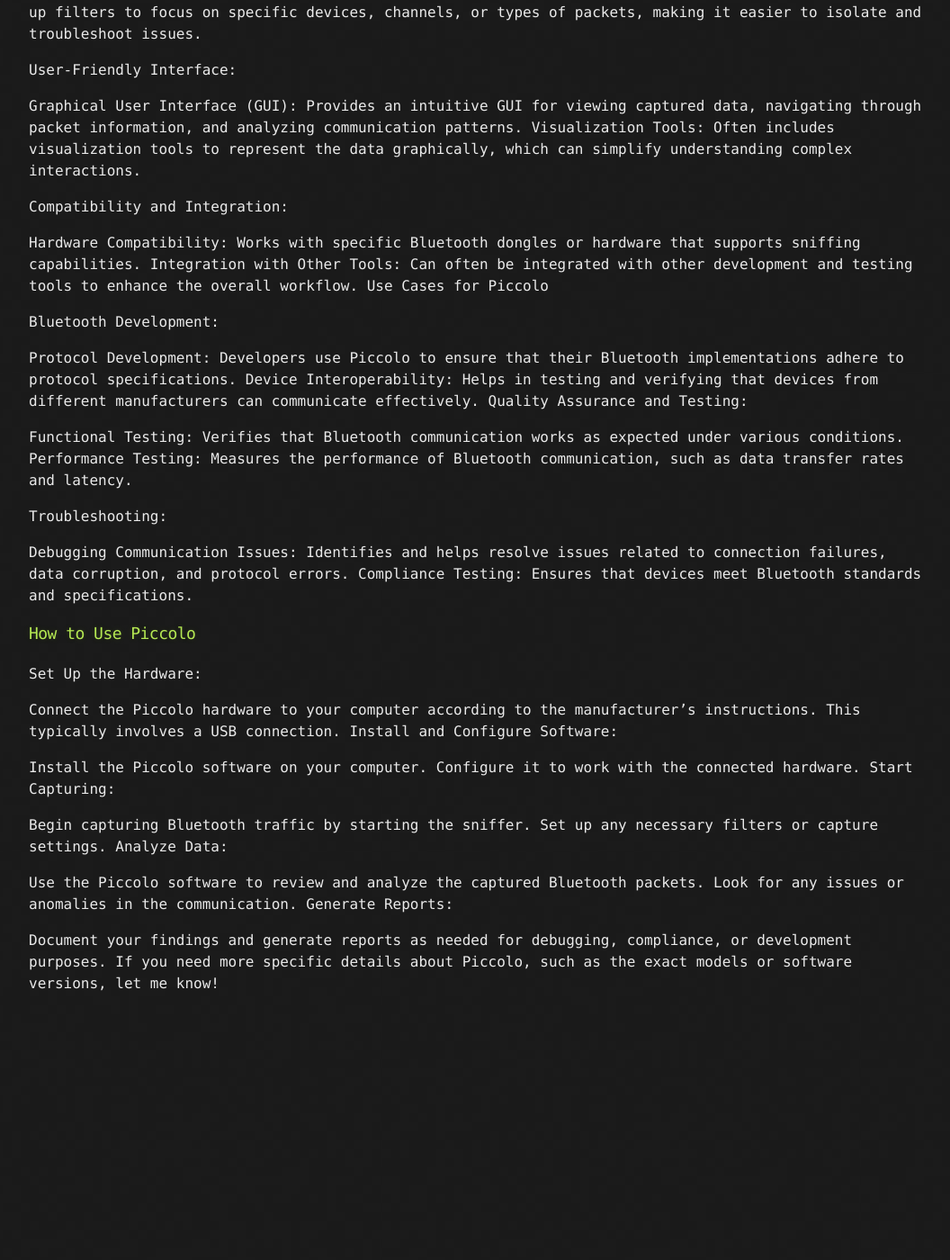
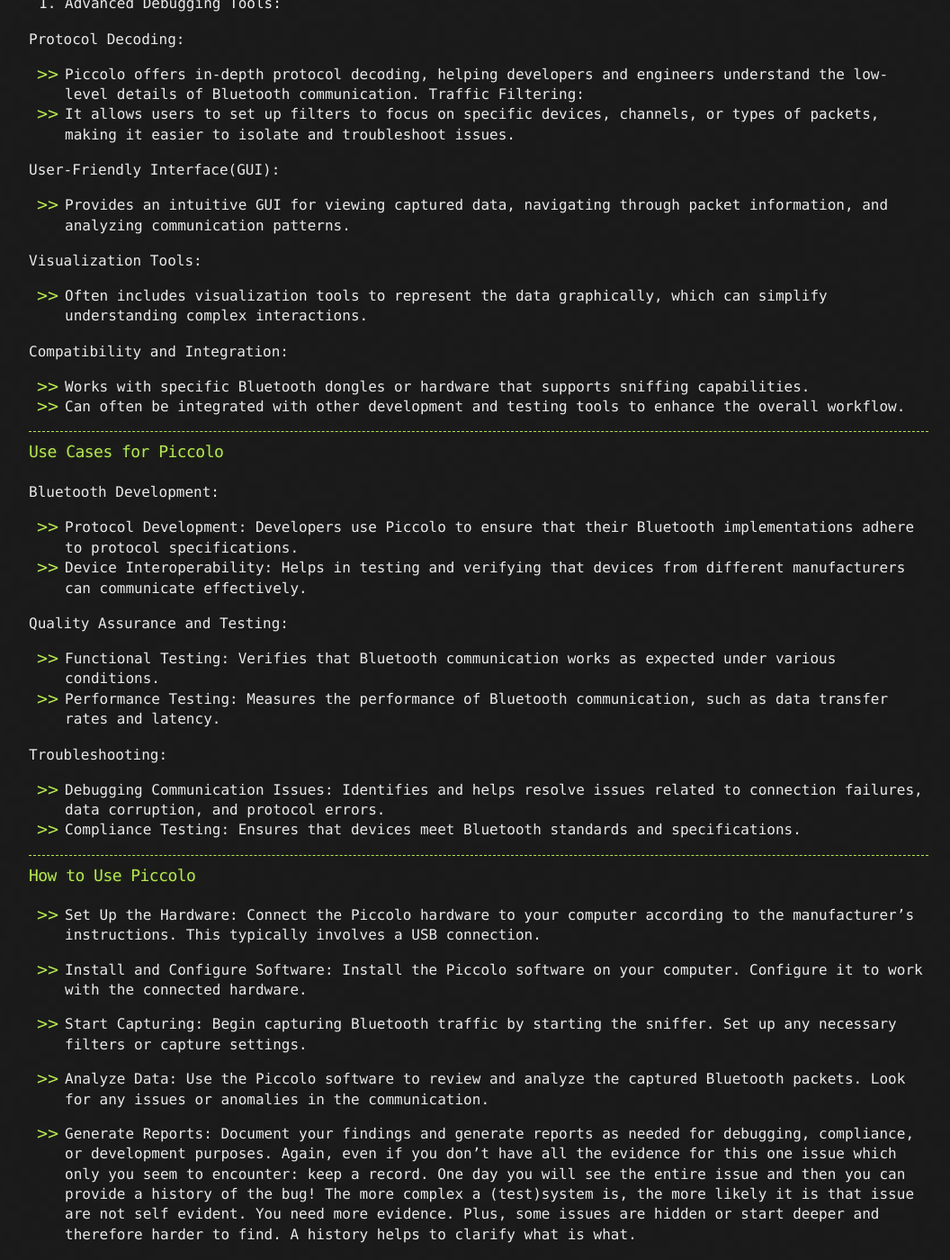
Before and after one commit to sciustechnologia/sciustechnologia.github.io, a Jekyll site: the page built from testingBluetooth/btt_picolo.md, in a window 1280 px wide and 1400 px high, scrolled down 650 px. Shown: the whole window at 90% size, without its empty margins (108-1164 px from the left). Built offline with Jekyll 4.4.1, drawn with Linux system fonts in a browser that asks for light colours; before the commit the page ends 1775 px from its top, so only the background shows below that; some of the changed text lies outside the part shown.

Commit message:
Update btt_picolo.md

```diff
--- a/testingBluetooth/btt_picolo.md
+++ b/testingBluetooth/btt_picolo.md
@@ -4,62 +4,71 @@ title: My Work experience
 description: QA Bluetooth testing
 ---
 
-## Piccolo
+### Piccolo
 
-* is a Bluetooth protocol analyzer and sniffer designed for monitoring and analyzing Bluetooth communications. It is particularly used in Bluetooth development, testing, and debugging.
+* is a Bluetooth protocol analyzer and sniffer designed for monitoring and analyzing Bluetooth communications.
+* is particularly used in Bluetooth development, testing, and debugging.
+* Personally, I usesd it only once: infotainment system protoype which was Linux based and rather complex but bsed on a different chip (chip determines compute). Dev protoypes are always more fun :)
 
 ### Key Features of Piccolo
 
-Bluetooth Protocol Analysis:
+1. Bluetooth Protocol Analysis:
 
 * Support for Bluetooth Versions: Piccolo typically supports both **Classic Bluetooth** and **Bluetooth Low Energy (BLE)** protocols. This allows it to capture and decode various types of Bluetooth communication.
 * Packet Capture and Analysis: It captures Bluetooth packets in real-time and provides detailed analysis of the communication, including **packet headers**, **payloads**, and **error conditions**.
 
-Advanced Debugging Tools:
+2. Advanced Debugging Tools:
 
-Protocol Decoding: Piccolo offers in-depth protocol decoding, helping developers and engineers understand the low-level details of Bluetooth communication.
-Traffic Filtering: It allows users to set up filters to focus on specific devices, channels, or types of packets, making it easier to isolate and troubleshoot issues.
+Protocol Decoding:
+* Piccolo offers in-depth protocol decoding, helping developers and engineers understand the low-level details of Bluetooth communication.
+Traffic Filtering:
+* It allows users to set up filters to focus on specific devices, channels, or types of packets, making it easier to isolate and troubleshoot issues.
 
-User-Friendly Interface:
+User-Friendly Interface(GUI):
+* Provides an intuitive GUI for viewing captured data, navigating through packet information, and analyzing communication patterns.
 
-Graphical User Interface (GUI): Provides an intuitive GUI for viewing captured data, navigating through packet information, and analyzing communication patterns.
-Visualization Tools: Often includes visualization tools to represent the data graphically, which can simplify understanding complex interactions.
+Visualization Tools:
+* Often includes visualization tools to represent the data graphically, which can simplify understanding complex interactions.
 
 Compatibility and Integration:
+* Works with specific Bluetooth dongles or hardware that supports sniffing capabilities.
+* Can often be integrated with other development and testing tools to enhance the overall workflow.
 
-Hardware Compatibility: Works with specific Bluetooth dongles or hardware that supports sniffing capabilities.
-Integration with Other Tools: Can often be integrated with other development and testing tools to enhance the overall workflow.
-Use Cases for Piccolo
+---
+
+### Use Cases for Piccolo
 
 Bluetooth Development:
 
-Protocol Development: Developers use Piccolo to ensure that their Bluetooth implementations adhere to protocol specifications.
-Device Interoperability: Helps in testing and verifying that devices from different manufacturers can communicate effectively.
+* Protocol Development: Developers use Piccolo to ensure that their Bluetooth implementations adhere to protocol specifications.
+* Device Interoperability: Helps in testing and verifying that devices from different manufacturers can communicate effectively.
+
 Quality Assurance and Testing:
 
-Functional Testing: Verifies that Bluetooth communication works as expected under various conditions.
-Performance Testing: Measures the performance of Bluetooth communication, such as data transfer rates and latency.
+* Functional Testing: Verifies that Bluetooth communication works as expected under various conditions.
+* Performance Testing: Measures the performance of Bluetooth communication, such as data transfer rates and latency.
 
 Troubleshooting:
 
-Debugging Communication Issues: Identifies and helps resolve issues related to connection failures, data corruption, and protocol errors.
-Compliance Testing: Ensures that devices meet Bluetooth standards and specifications.
+* Debugging Communication Issues: Identifies and helps resolve issues related to connection failures, data corruption, and protocol errors.
+* Compliance Testing: Ensures that devices meet Bluetooth standards and specifications.
+
+---
 
 ### How to Use Piccolo
 
-Set Up the Hardware:
+* Set Up the Hardware:
+Connect the Piccolo hardware to your computer according to the manufacturer's instructions. This typically involves a USB connection.
 
-Connect the Piccolo hardware to your computer according to the manufacturer's instructions. This typically involves a USB connection.
-Install and Configure Software:
+* Install and Configure Software:
+Install the Piccolo software on your computer. Configure it to work with the connected hardware.
 
-Install the Piccolo software on your computer. Configure it to work with the connected hardware.
-Start Capturing:
+* Start Capturing:
+Begin capturing Bluetooth traffic by starting the sniffer. Set up any necessary filters or capture settings.
 
-Begin capturing Bluetooth traffic by starting the sniffer. Set up any necessary filters or capture settings.
-Analyze Data:
+* Analyze Data:
+Use the Piccolo software to review and analyze the captured Bluetooth packets. Look for any issues or anomalies in the communication.
 
-Use the Piccolo software to review and analyze the captured Bluetooth packets. Look for any issues or anomalies in the communication.
-Generate Reports:
-
+* Generate Reports:
 Document your findings and generate reports as needed for debugging, compliance, or development purposes.
-If you need more specific details about Piccolo, such as the exact models or software versions, let me know!
+Again, even if you don't have all the evidence for this one issue which only you seem to encounter: keep a record. One day you will see the entire issue and then you can provide a history of the bug! The more complex a (test)system is, the more likely it is that issue are not self evident. You need more evidence. Plus, some issues are hidden or start deeper and therefore harder to find. A history helps to clarify what is what.
```
